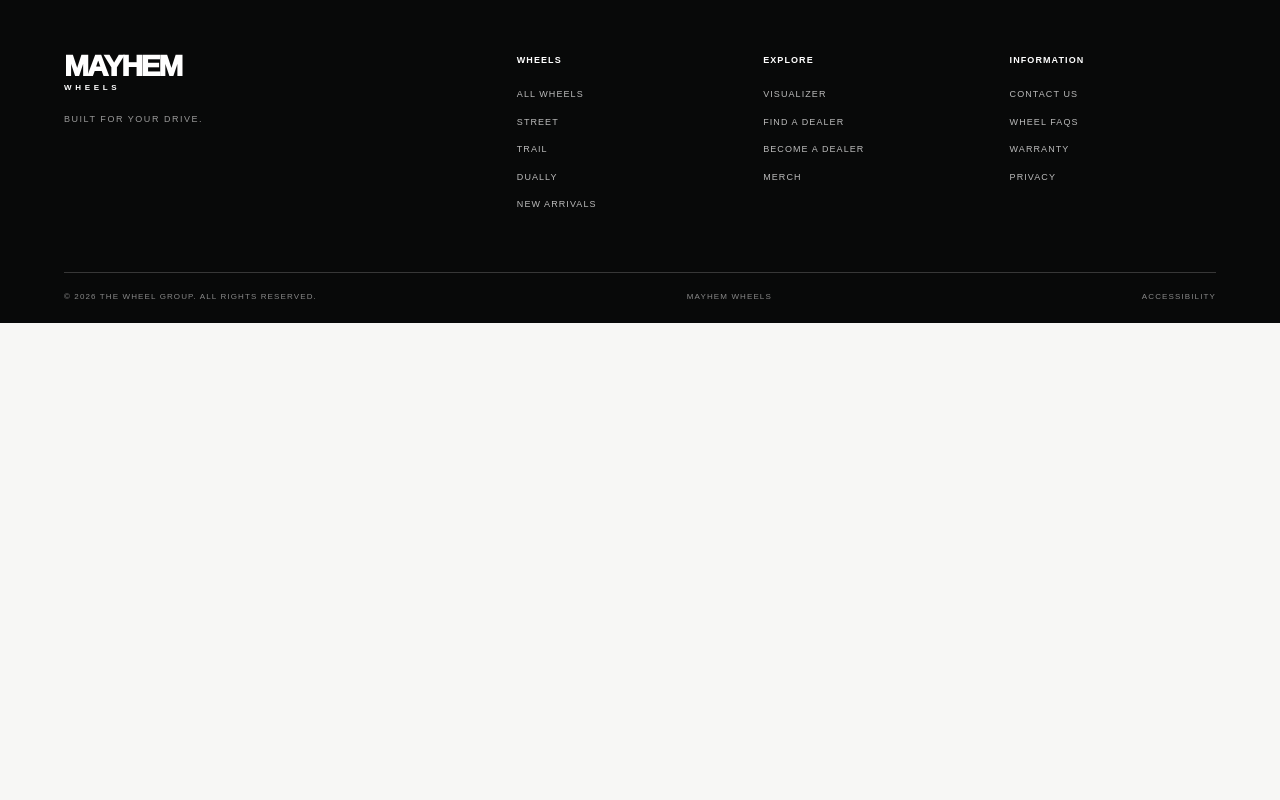
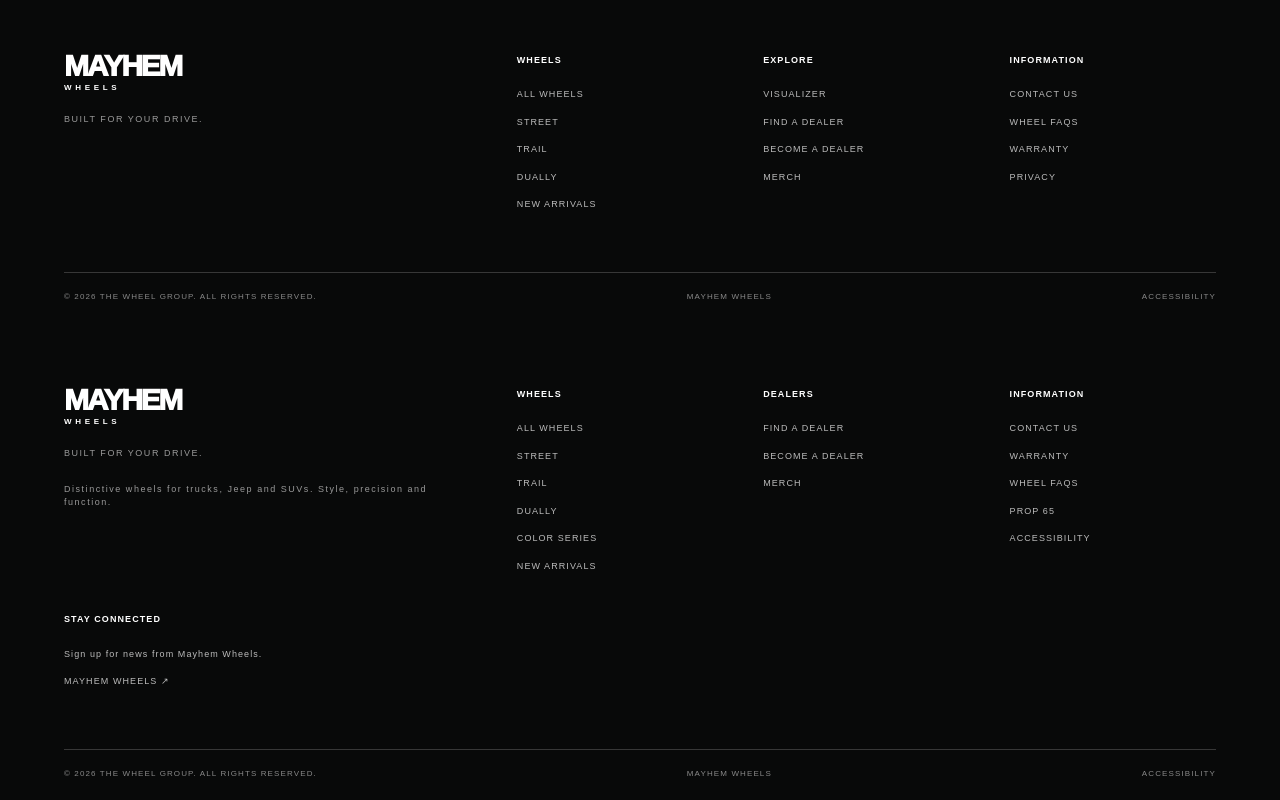
Before and after one commit to JackyCheungCode/Uranus, a Next.js app: page / in a window 1280 px wide. Shown: the part 3505-4305 px from the top of the page. Before the commit the page ends 3828 px from the top, so only its background shows below. Built offline with nearby package versions, Linux system fonts and the light colour scheme.

Commit message:
Render shared footer on all site pages

```diff
--- a/src/components/layout/site-shell.tsx
+++ b/src/components/layout/site-shell.tsx
@@ -1,5 +1,6 @@
 "use client";
 import { useEffect, useState, type FormEvent, type ReactNode } from "react";
+import { SiteFooter } from "@/components/layout/site-footer";
 const links=[
  {label:"ALL WHEELS",href:"/wheels"},{label:"STREET",href:"/wheels?category=street"},{label:"TRAIL",href:"/wheels?category=trail"},{label:"DUALLY",href:"/wheels?category=dually"},{label:"COLOR SERIES",href:"/wheels?category=color-series"},{label:"NEW ARRIVALS",href:"/wheels?sort=new"}
 ];
@@ -37,5 +38,6 @@ export function SiteShell({children}:{children:ReactNode}){
   {menuOpen&&<div className="mw-mobile-menu">{links.map(item=><a key={item.label} href={item.href} onClick={()=>setMenuOpen(false)}>{item.label}<span>↗</span></a>)}<a href="/visualizer" onClick={()=>setMenuOpen(false)}>VISUALIZER<span>↗</span></a><a href="/dealers" onClick={()=>setMenuOpen(false)}>FIND A DEALER<span>↗</span></a><button onClick={()=>{setVehicleOpen(true);setMenuOpen(false);}}>SELECT YOUR VEHICLE →</button></div>}
   {vehicleOpen&&<div className="mw-modal-backdrop" onClick={()=>setVehicleOpen(false)}><section className="mw-vehicle-modal" onClick={e=>e.stopPropagation()}><button className="mw-modal-close" onClick={()=>setVehicleOpen(false)} aria-label="Close">×</button><p className="mw-kicker">YOUR VEHICLE</p><h2>Find your fit.</h2><p>Save your vehicle to keep it available while you explore the Mayhem collection.</p><form onSubmit={saveVehicle}><div className="mw-vehicle-fields">{(["year","make","model","trim","body"] as const).map(key=><label key={key}>{key==="body"?"BODY / BED":key.toUpperCase()}<select value={vehicle[key]} onChange={e=>setVehicle(v=>({...v,[key]:e.target.value,...(key==="make"?{model:modelsByMake[e.target.value][0]}:{})}))}>{(key==="model"?modelsByMake[vehicle.make]:options[key]).map(v=><option key={v}>{v}</option>)}</select></label>)}</div><button type="submit" className="mw-button mw-button-dark">SAVE VEHICLE →</button></form><p className="mw-modal-note">Vehicle selection is saved locally. Live vehicle-to-wheel fitment verification is not connected yet; confirm exact part number, bolt pattern, offset and clearance with a dealer.</p>{vehicleSaved&&<button className="mw-clear-vehicle" onClick={()=>{localStorage.removeItem("mayhem-vehicle");setVehicle(emptyVehicle);setVehicleSaved(false);}}>CLEAR SAVED VEHICLE</button>}</section></div>}
   {children}
+  <SiteFooter/>
  </>;
 }
```
